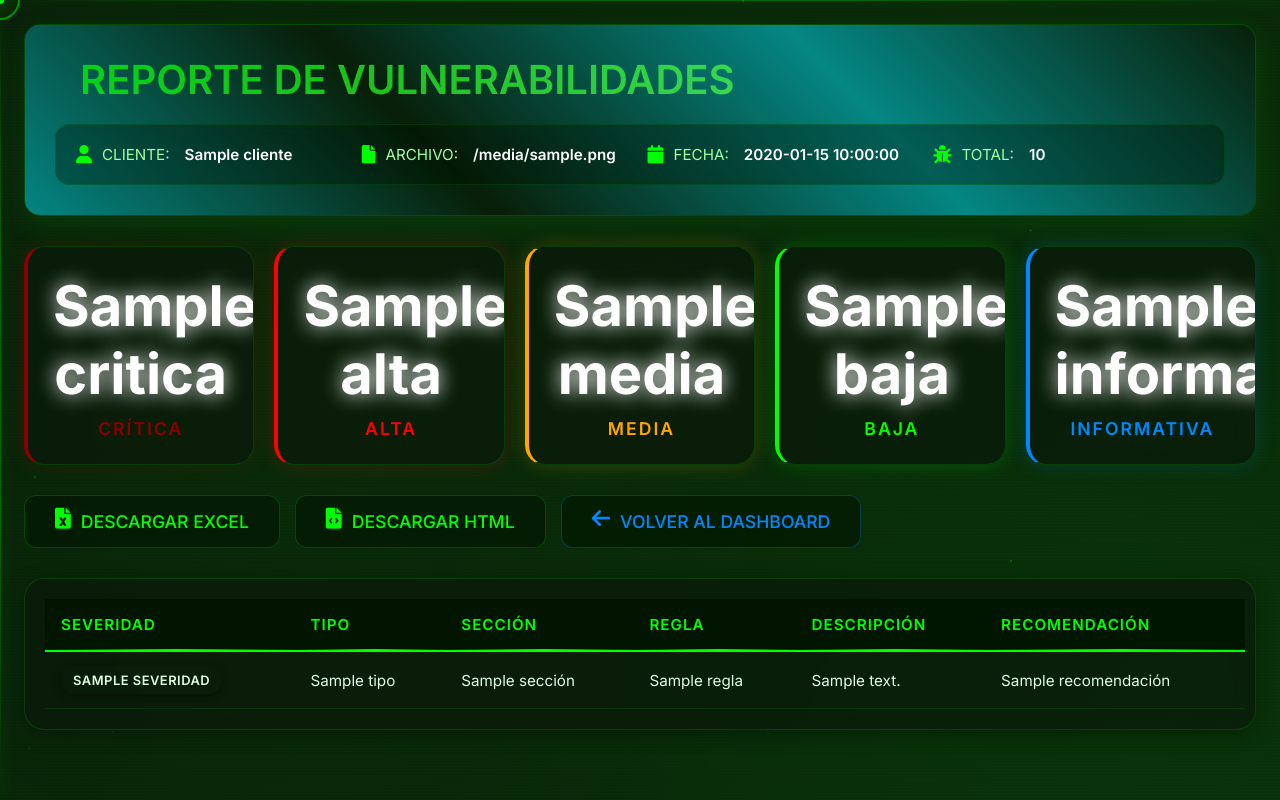
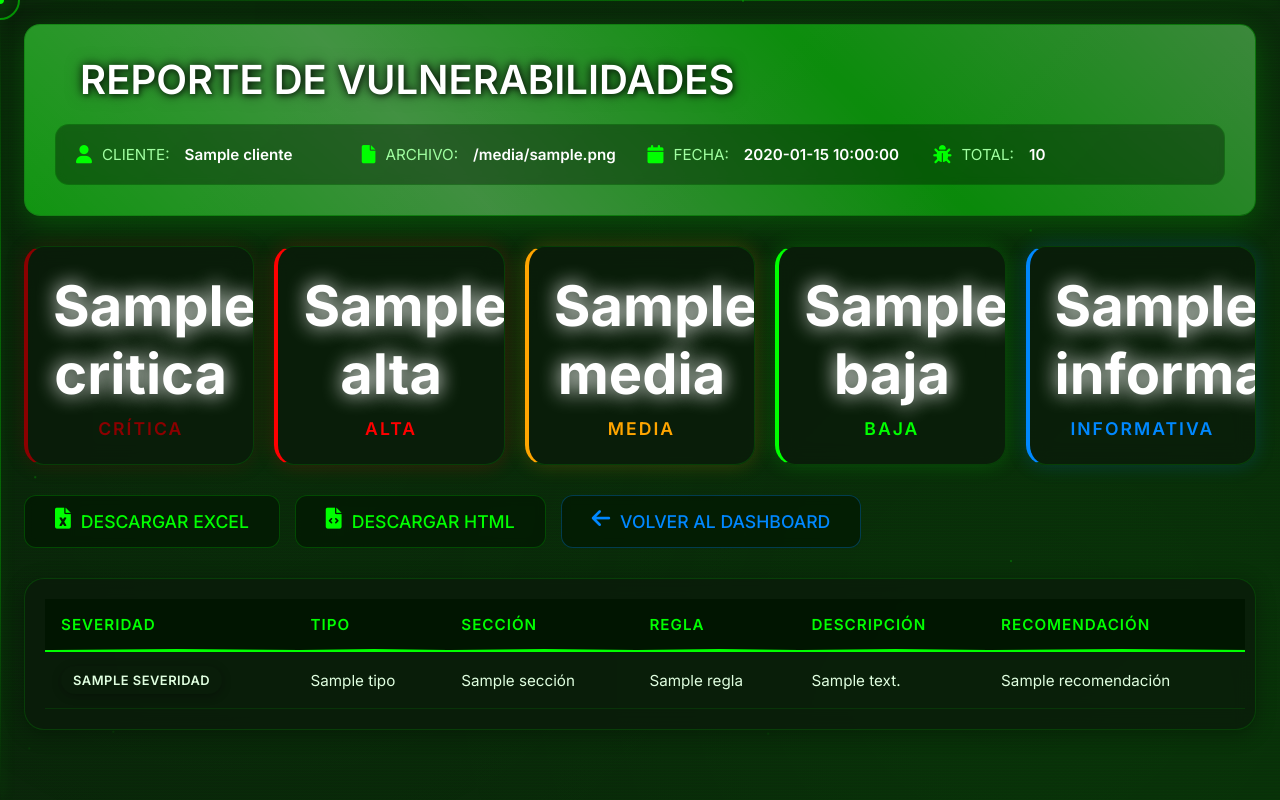
Before and after one commit to R3LI4NT/RulesAudit, a Flask app: template Web/templates/admin/report.html in a window 1280 px wide. Run offline with Flask 3, Linux system fonts and the light colour scheme; the template is opened without the code that fills it: most values are stand-ins (such as "Sample title", 1, 10 or a date in 2020).

Commit message:
Update report.html

```diff
--- a/Web/templates/admin/report.html
+++ b/Web/templates/admin/report.html
@@ -3,7 +3,7 @@
 <head>
     <meta charset="UTF-8">
     <meta name="viewport" content="width=device-width, initial-scale=1.0">
-    <title>RulesAudit - Reporte {{ cliente }}</title>
+    <title>RulesAudit :: Reporte :: {{ cliente }}</title>
     <link rel="icon" href="{{ url_for('static', filename='img/favicon.ico') }}" type="image/x-icon">
     <link rel="stylesheet" href="https://cdnjs.cloudflare.com/ajax/libs/font-awesome/6.0.0/css/all.min.css">
     <link href="https://fonts.googleapis.com/css2?family=Inter:wght@300;400;500;600;700&display=swap" rel="stylesheet">
@@ -161,47 +161,79 @@
         }
 
         .report-header {
-            background: rgba(10, 30, 10, 0.8);
+            background: linear-gradient(135deg, #4a8f4a, #2a6a2a, #1a4a1a, #0a2f0a);
+            background-size: 300% 300%;
             backdrop-filter: blur(10px);
             -webkit-backdrop-filter: blur(10px);
-            border: 1px solid rgba(0, 255, 0, 0.2);
+            border: 1px solid rgba(0, 255, 0, 0.3);
             border-radius: 16px;
             padding: 30px;
             margin-bottom: 30px;
-            box-shadow: 0 8px 32px rgba(0, 255, 0, 0.1);
+            box-shadow: 0 8px 32px rgba(0, 255, 0, 0.2);
             position: relative;
             overflow: hidden;
+            animation: gradientMove 12s ease infinite;
+        }
+
+        @keyframes gradientMove {
+            0% { background-position: 0% 50%; }
+            50% { background-position: 100% 50%; }
+            100% { background-position: 0% 50%; }
         }
 
         .report-header::before {
+            content: '';
+            position: absolute;
+            top: 0;
+            left: -100%;
+            width: 100%;
+            height: 100%;
+            background: linear-gradient(90deg, transparent, rgba(0, 255, 0, 0.1), transparent);
+            animation: headerShine 8s infinite;
+            pointer-events: none;
+        }
+
+        @keyframes headerShine {
+            0% { left: -100%; }
+            20% { left: 100%; }
+            100% { left: 100%; }
+        }
+
+        .report-header::after {
             content: '';
             position: absolute;
             top: -2px;
             left: -2px;
             right: -2px;
             bottom: -2px;
-            background: linear-gradient(45deg, #00ff00, transparent, #00ff00, transparent);
+            background: linear-gradient(45deg, #00ff00, #80ff80, #00ff00, #80ff80);
             border-radius: 18px;
             z-index: -1;
-            animation: borderGlow 3s linear infinite;
-            opacity: 0.5;
+            opacity: 0.4;
+            animation: borderPulse 3s ease-in-out infinite;
         }
 
-        @keyframes borderGlow {
-            0% { filter: hue-rotate(0deg); }
-            100% { filter: hue-rotate(360deg); }
+        @keyframes borderPulse {
+            0%, 100% { opacity: 0.3; }
+            50% { opacity: 0.6; }
         }
 
         .report-header h1 {
             font-size: 2.5em;
             font-weight: 600;
-            background: linear-gradient(135deg, #00ff00, #80ff80, #00ff00);
-            -webkit-background-clip: text;
-            -webkit-text-fill-color: transparent;
             background-clip: text;
             background-size: 200% 200%;
-            animation: gradientShift 5s ease infinite;
             margin-bottom: 20px;
+            color: #fff;
+            text-shadow: 0 0 8px rgba(0, 0, 0, 0.8),
+                0 0 16px rgba(0, 0, 0, 0.5),
+                2px 2px 4px rgba(0, 0, 0, 0.3);
+        }
+
+        @keyframes textGradient {
+            0% { background-position: 0% 50%; }
+            50% { background-position: 100% 50%; }
+            100% { background-position: 0% 50%; }
         }
 
         .report-header h1 i {
@@ -682,9 +714,6 @@
         const cursorLineX = document.querySelector('.cursor-line-x');
         const cursorLineY = document.querySelector('.cursor-line-y');
 
-        // Detectar elementos de texto
-        const textElements = document.querySelectorAll('h1, h2, h3, h4, h5, h6, p, span, a, label, .stat-value, .stat-label, .report-meta span, .badge, th, td');
-
         document.addEventListener('mousemove', function(e) {
             const posX = e.clientX;
             const posY = e.clientY;
@@ -698,12 +727,10 @@
 
             const target = e.target;
 
-            // Verificar si el elemento es texto o interactivo
             const isText = target.matches('h1, h2, h3, h4, h5, h6, p, span, a, label, .stat-value, .stat-label, .report-meta span, .badge, th, td');
             const isInteractive = target.matches('button, a, .btn-action, .btn-back, .action-buttons a');
 
             if (isText) {
-                // Efecto de lupa para texto
                 cursorDot.classList.add('lupa');
                 cursorOutline.style.width = '50px';
                 cursorOutline.style.height = '50px';
@@ -711,7 +738,6 @@
                 cursorLineX.style.opacity = '0.6';
                 cursorLineY.style.opacity = '0.6';
             } else if (isInteractive) {
-                // Efecto para elementos interactivos
                 cursorDot.classList.remove('lupa');
                 cursorDot.style.width = '12px';
                 cursorDot.style.height = '12px';
@@ -722,7 +748,6 @@
                 cursorLineX.style.opacity = '0.6';
                 cursorLineY.style.opacity = '0.6';
             } else {
-                // Efecto normal
                 cursorDot.classList.remove('lupa');
                 cursorDot.style.width = '8px';
                 cursorDot.style.height = '8px';
```
